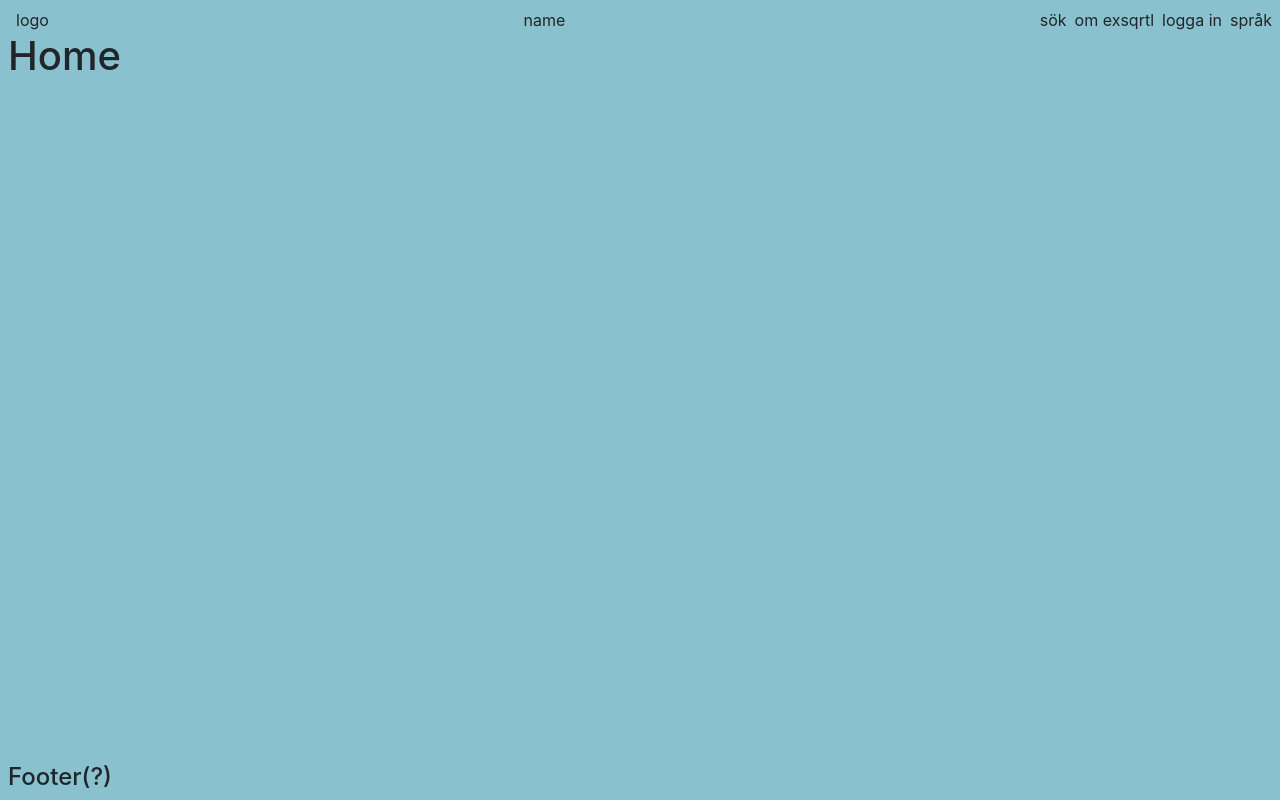
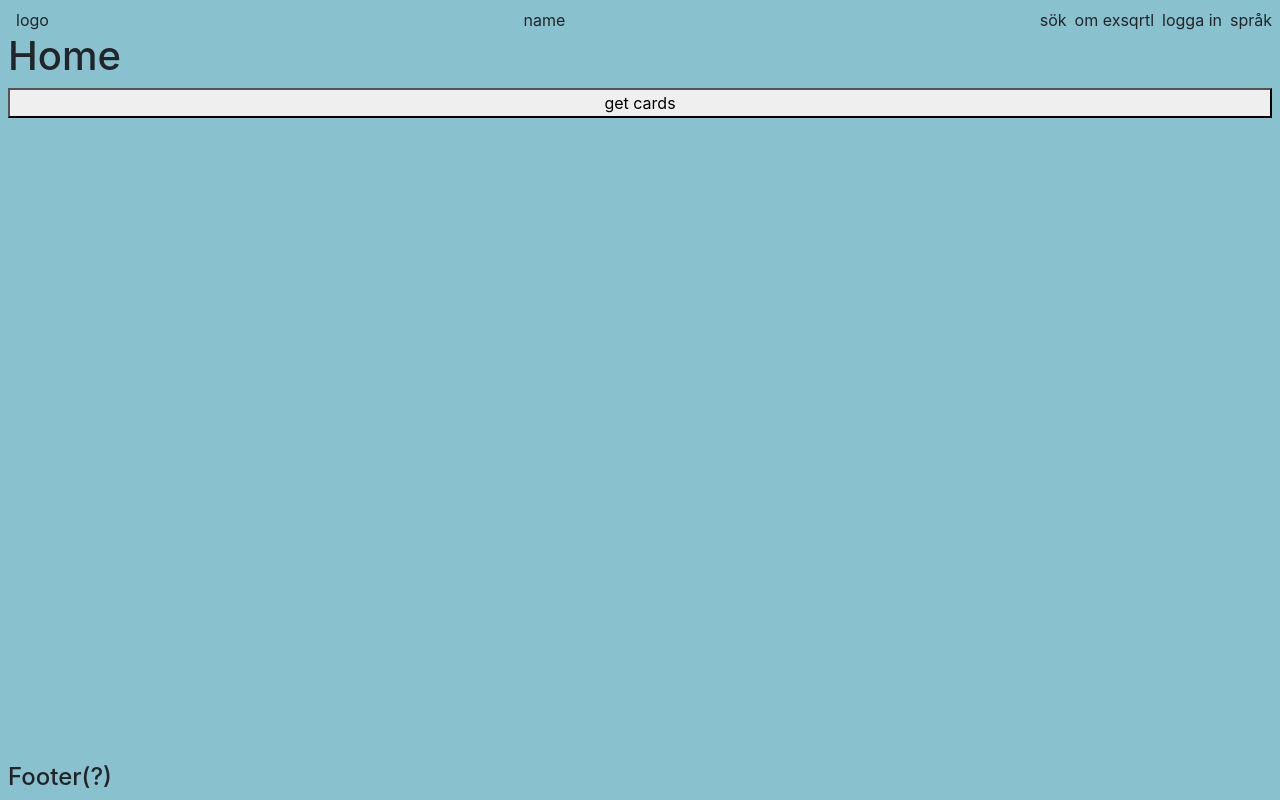
Before and after one commit to Carowa27/mondex, a React (Vite) app in the folder FrontEnd/: page / in a window 1280 px wide. Built offline with nearby package versions, Linux system fonts and the light colour scheme.

Commit message:
(test)get data from db works & add some interfaces

```diff
--- /dev/null
+++ b/FrontEnd/src/interfaces/dataFromDB.ts
@@ -0,0 +1,10 @@
+export interface ICardFromDB {
+  id: number;
+  user_id: number;
+  amount: number;
+  api_card_id: string;
+  api_card_img_src_small: string;
+  api_card_img_src_large: string;
+  api_pkmn_name: string;
+  created_at: Date;
+}
--- a/FrontEnd/src/pages/Home.tsx
+++ b/FrontEnd/src/pages/Home.tsx
@@ -1,7 +1,10 @@
+import { getAllCards } from "../services/cardServices";
+
 export const Home = () => {
   return (
     <>
       <h1>Home</h1>
+      <button onClick={getAllCards}>get cards</button>
     </>
   );
 };
--- /dev/null
+++ b/FrontEnd/src/services/cardServices.ts
@@ -0,0 +1,19 @@
+import axios from "axios";
+import { ICardFromDB } from "../interfaces/dataFromDB";
+
+const get = async <T>(url: string) => {
+  return await axios.get<T>(url);
+};
+
+export const getAllCards = async () => {
+  try {
+    const result = get<ICardFromDB[]>(`http://localhost:4322/api/v1/cards/`);
+    // const result = await axios.get<ICardFromDB[]>(
+    //   `http://localhost:4322/api/v1/cards/`
+    // );
+    console.log(result);
+    return result;
+  } catch (error) {
+    console.error("An error has occurred: ", error);
+  }
+};
```
Also changed, not shown: FrontEnd/src/interfaces/IUser.ts (added, +10 -0 lines), FrontEnd/src/interfaces/dataFromApi.ts (added).
